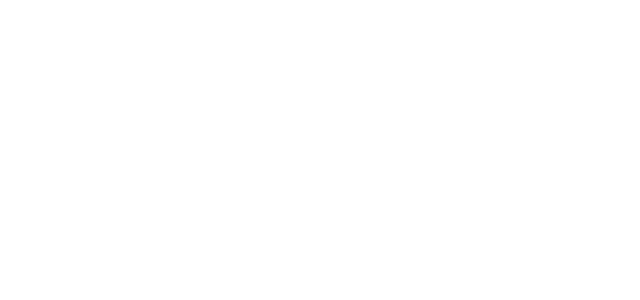
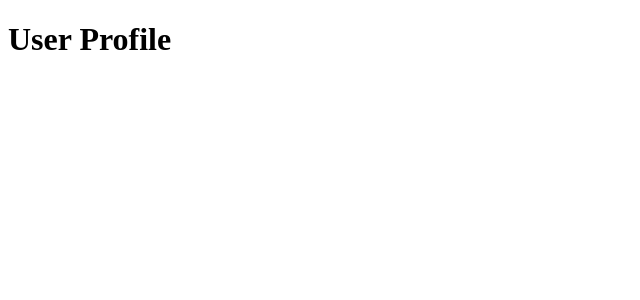
Before and after one commit to nehalpanchall/AuthReact, a React (Vite) app: page /profile in a window 1280 px wide. Before the commit this address had no page. Shown: the top 300 px of the page, without its empty margins (0-640 px from the left). Built offline with nearby package versions, Linux system fonts and the light colour scheme.

Commit message:
feat: create component for user profile, add into route, and create navigate link

```diff
--- a/src/App.jsx
+++ b/src/App.jsx
@@ -6,6 +6,7 @@
       <h1>React + Node Authentication</h1>
       <Link to="/login">Login</Link> <br></br>
       <Link to="/registration">Register</Link>
+      <Link to="/profile">Profile</Link>
     </>
   );
 }
--- /dev/null
+++ b/src/assets/components/Profile.jsx
@@ -0,0 +1,9 @@
+const Profile = () => {
+  return (
+    <>
+      <h1>User Profile</h1>
+    </>
+  );
+};
+
+export default Profile;
--- a/src/main.jsx
+++ b/src/main.jsx
@@ -6,6 +6,7 @@
 import Login from './assets/components/Login.jsx';
 import Registration from './assets/components/Registration.jsx';
 import Dashboard from './assets/components/Dashboard.jsx';
+import Profile from './assets/components/Profile.jsx';
 
 createRoot(document.getElementById('root')).render(
   <StrictMode>
@@ -15,6 +16,7 @@
         <Route path="/registration" element={<Registration />}></Route>
         <Route path="/login" element={<Login />}></Route>
         <Route path="/dashboard" element={<Dashboard />}></Route>
+        <Route path="/profile" element={<Profile />}></Route>
       </Routes>
     </BrowserRouter>
   </StrictMode>
```
